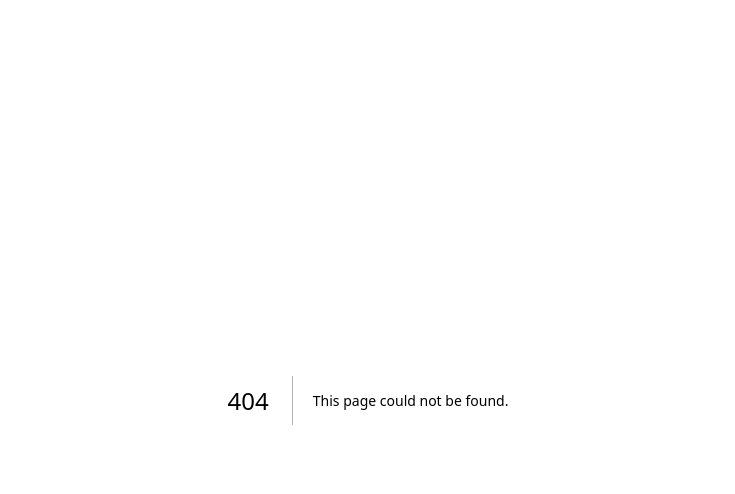
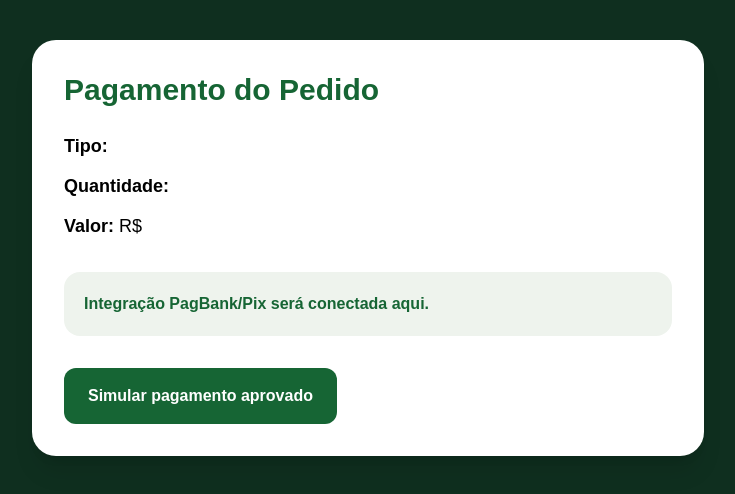
Before and after one commit to paulodutrabkj285-sketch/https-github.com-new, a Next.js app: page /checkout/pagamentos in a window 1280 px wide. Before the commit this address had no page. Shown: the top 494 px of the page, without its empty margins (272-1007 px from the left). Built offline with nearby package versions, Linux system fonts and the light colour scheme.

Commit message:
cria pagina pagamento

```diff
--- /dev/null
+++ b/src/app/checkout/pagamentos/page.tsx
@@ -0,0 +1,49 @@
+"use client";
+
+import Link from "next/link";
+import { useSearchParams } from "next/navigation";
+
+export default function PagamentoPage() {
+  const params = useSearchParams();
+
+  const tipo = params.get("tipo");
+  const quantidade = params.get("quantidade");
+  const valor = params.get("valor");
+
+  return (
+    <main className="min-h-screen bg-[#0f2f1f] px-4 py-10 text-white">
+      <div className="mx-auto max-w-2xl rounded-3xl bg-white p-8 text-black shadow-xl">
+        <h1 className="text-3xl font-bold text-[#166534]">
+          Pagamento do Pedido
+        </h1>
+
+        <div className="mt-6 grid gap-3 text-lg">
+          <p>
+            <strong>Tipo:</strong> {tipo}
+          </p>
+
+          <p>
+            <strong>Quantidade:</strong> {quantidade}
+          </p>
+
+          <p>
+            <strong>Valor:</strong> R$ {valor}
+          </p>
+        </div>
+
+        <div className="mt-8 rounded-2xl bg-[#eef3ed] p-5">
+          <p className="font-semibold text-[#166534]">
+            Integração PagBank/Pix será conectada aqui.
+          </p>
+        </div>
+
+        <Link
+          href={`/checkout/sucesso?status=Pagamento aprovado`}
+          className="mt-8 inline-block rounded-xl bg-[#166534] px-6 py-4 font-bold text-white"
+        >
+          Simular pagamento aprovado
+        </Link>
+      </div>
+    </main>
+  );
+}
```
